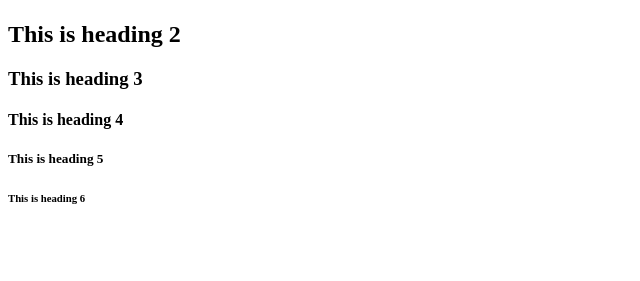
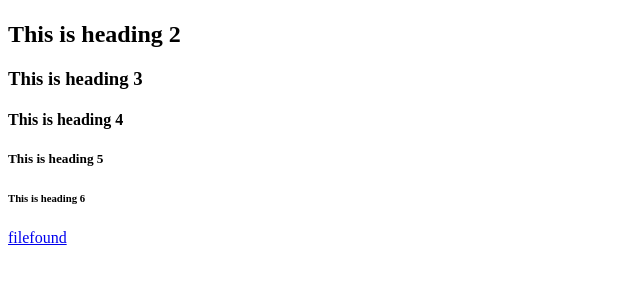
Before and after one commit to ullashvaghela/flaskblog.github.io, a plain HTML site: page index.html in a window 1280 px wide. Shown: the part 59-340 px from the top of the page, without its empty margins (0-640 px from the left). Drawn offline with Linux system fonts and the light colour scheme.

Commit message:
Update index.html

```diff
--- a/index.html
+++ b/index.html
@@ -8,6 +8,6 @@
 <h4>This is heading 4</h4>
 <h5>This is heading 5</h5>
 <h6>This is heading 6</h6>
-
+  <a href="xyz.txt">filefound</a>
 </body>
 </html>
```
